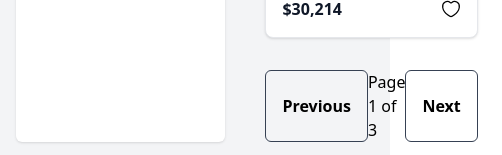
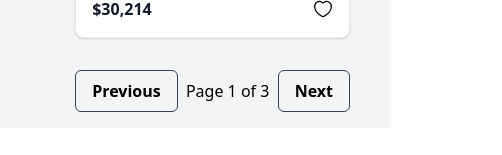
Before and after one commit to shelavalepallavi/carfinder, a Next.js app: page / in a window 390 px wide. Shown: the part 3518-3673 px from the top of the page, 502 px wide, since content can reach past the window. After the commit the page ends 3646 px from the top, so only its background shows below. Built offline with nearby package versions, Linux system fonts and the light colour scheme.

Commit message:
update code

```diff
--- a/app/components/CarDetails.jsx
+++ b/app/components/CarDetails.jsx
@@ -6,7 +6,8 @@ const CarDetails = ({car}) => {
   const {  toggleWishList, isWishListed, theme } = useCarContext();
   return (
     <div className={`w-full min-h-screen px-10 pt-12 flex flex-col md:flex-row gap-12 ${theme === 'dark'? 'bg-gray-800 text-white':''}`}>
-      <img src={car.image} alt={`${car.make} ${car.model}`} className='w-full md:w-1/2 h-2/3 aspect-video object-cover rounded-md' />
+      <img src={car.image} alt={car.make} className='w-full md:w-1/2 h-2/3 aspect-video object-cover rounded-md' />
+
       <div className={`flex flex-col gap-3 ${theme === 'dark'? 'text-white' : 'text-gray-600'}`}>
           <h2 className={`font-semibold text-3xl ${theme === 'dark'? 'text-white': 'text-black'}`}>{car.make} - {car.model}</h2>
           <p className=''><span>⭐⭐⭐⭐</span> | <span>(289 Reviews)</span></p>
--- a/app/components/CarList.jsx
+++ b/app/components/CarList.jsx
@@ -96,7 +96,7 @@ const CarList = () => {
           </div>
         ))}
       </div>
-      <div className="flex justify-between">
+      <div className="flex justify-between items-center">
         <button className={`font-semibold border border-gray-700 rounded-md px-4 py-2 cursor-pointer hover:bg-gray-900 hover:text-white transition-all ${theme === 'dark'? 'text-white border-white hover:border-transparent':''}`} onClick={handlePrevious} disabled={page === 1}>Previous</button>
         <span className={`${theme === 'dark'? 'text-white':''}`}>Page {page} of {totalPages}</span>
         <button className={`font-semibold border border-gray-700 rounded-md px-4 py-2 cursor-pointer hover:bg-gray-900 hover:text-white transition-all ${theme === 'dark'? 'text-white border-white hover:border-transparent':''}`} onClick={handleNext} disabled={page === totalPages}>Next</button>
--- a/app/components/Filter.jsx
+++ b/app/components/Filter.jsx
@@ -9,7 +9,15 @@ const Filter = () => {
 
 
   return (
-    <div className={`w-64 shadow-sm min-h-[100vh] p-4 rounded-md ${theme === 'dark'? 'bg-gray-900 text-white':'bg-white'}`}>
+    <>
+    <div className='md:hidden'>
+      <img src={`${theme === 'dark'? '/filter-light.svg':'/filter.svg'}`} alt="filter" className='cursor-pointer' onClick={() => setOpen(!open)} />
+    </div>
+
+    <div className={`${open ? 'block':'hidden'} w-64 shadow-sm min-h-[100vh] p-4 rounded-md md:block fixed md:static top-0 left-0 z-50 ${theme === 'dark'? ' bg-gray-900 text-white':'bg-white'}`}>
+    <div className="md:hidden flex justify-end mb-2">
+          <button onClick={() => setOpen(false)} className="text-xl font-bold">×</button>
+        </div>
       <h2 className='text-lg font-semibold text-center mb-4'>Filter Cars</h2>
 
       <div className='flex flex-col gap-3'>
@@ -94,6 +102,7 @@ const Filter = () => {
       </div>
 
     </div>
+    </>
   )
 }
 
```
